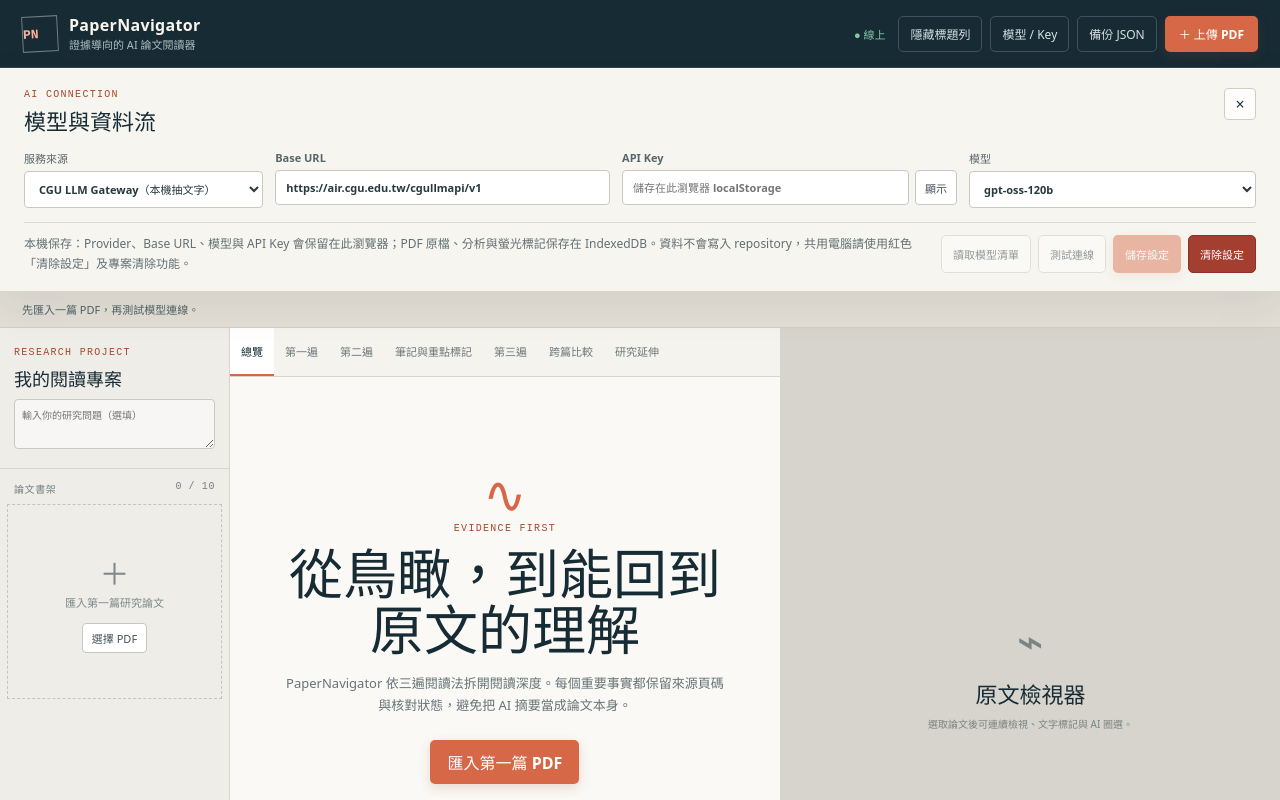
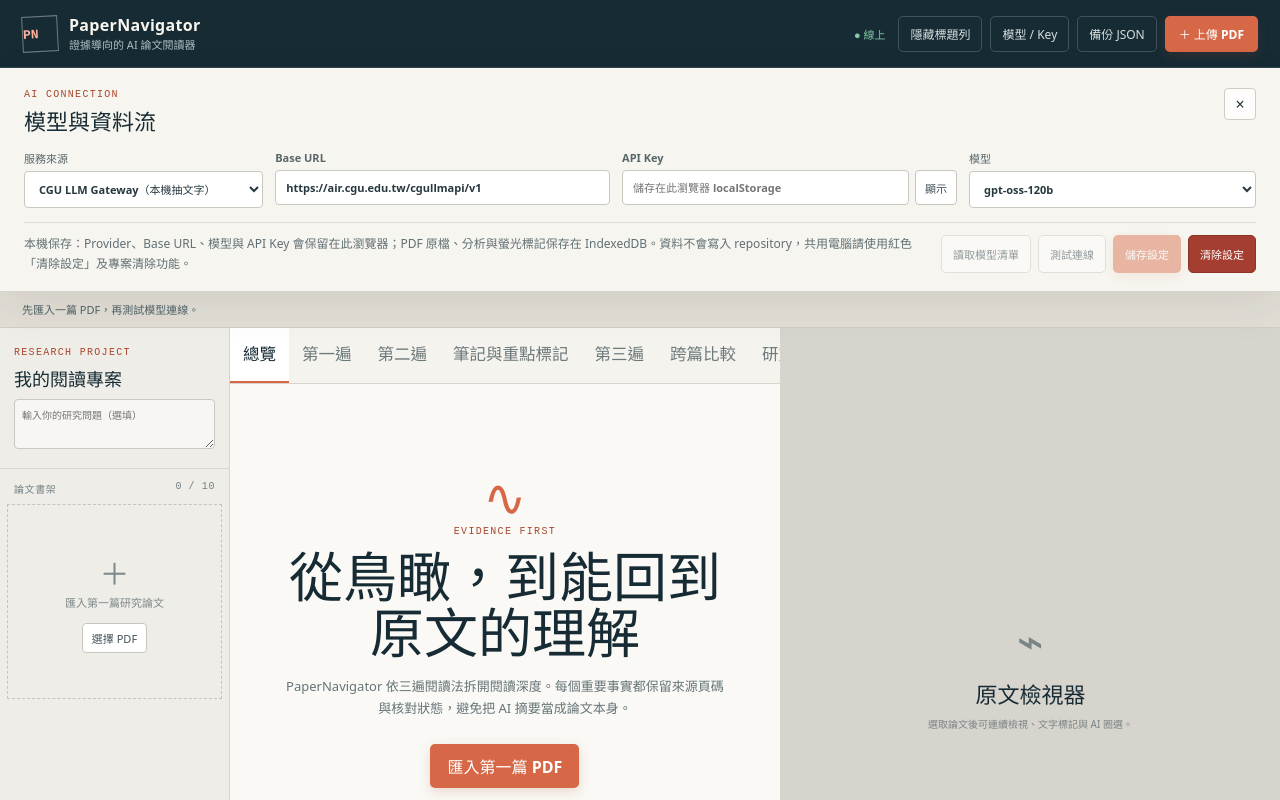
Before and after one commit to educatres/PaperNavigator, a React (Vite) app: page / in a window 1280 px wide. Shown: the top 800 px of the page. Built offline with nearby package versions, Linux system fonts and the light colour scheme.

Commit message:
Highlight active PDF tools and enlarge tabs

```diff
--- a/src/styles.css
+++ b/src/styles.css
@@ -125,8 +125,8 @@ textarea { resize: vertical; min-height: 72px; }
 .library-footer > div { display: flex; justify-content: space-between; margin-top: 6px; }
 
 .content-panel { display: flex; flex-direction: column; background: var(--paper); border-right: 1px solid var(--line); }
-.tabbar { min-height: 49px; display: flex; overflow-x: auto; border-bottom: 1px solid var(--line); background: #f5f3ed; }
-.tabbar button { min-width: max-content; padding: 0 11px; border: 0; border-bottom: 2px solid transparent; background: transparent; color: #6c797b; cursor: pointer; font-size: 11px; }
+.tabbar { min-height: 56px; display: flex; overflow-x: auto; border-bottom: 1px solid var(--line); background: #f5f3ed; }
+.tabbar button { min-width: max-content; padding: 0 13px; border: 0; border-bottom: 2px solid transparent; background: transparent; color: #6c797b; cursor: pointer; font-size: 16.5px; line-height: 1.25; }
 .tabbar button small { margin-left: 4px; color: #a3a9a8; font: 8px 'DM Mono', monospace; }
 .tabbar button.active { color: var(--ink); border-bottom-color: var(--accent); background: #fff; font-weight: 600; }
 .content-scroll { flex: 1; overflow-y: auto; padding: 22px clamp(16px, 3vw, 34px) 60px; }
@@ -331,6 +331,8 @@ td.emphasized { background: #fff7e5; font-weight: 700; }
 .pdf-toolbar strong { font-size: 11px; }
 .pdf-toolbar span { color: #98a9aa; font: 9px 'DM Mono', monospace; }
 .pdf-toolbar .icon-button, .pdf-toolbar .small-button { color: #d7dfde; border-color: #53656c; background: #31474f; }
+.pdf-toolbar .small-button[aria-pressed="true"] { color: #172b35; border-color: #ffd66b; background: #ffd66b; box-shadow: 0 0 0 2px rgba(255,214,107,.28), inset 0 -2px 0 rgba(111,76,11,.18); font-weight: 700; }
+.pdf-toolbar .small-button[aria-pressed="true"] .tool-icon { color: #172b35; }
 .pdf-toolbar .tool-icon { display: inline-block; margin-right: 3px; color: inherit; font: 13px/1 sans-serif; }
 .highlight-toolbar-palette { display: flex; align-items: center; gap: 3px; margin-left: -2px; }
 .highlight-toolbar-palette button { width: 18px; height: 18px; padding: 0; border: 2px solid rgba(215,223,222,.35); border-radius: 50%; cursor: pointer; }
```
